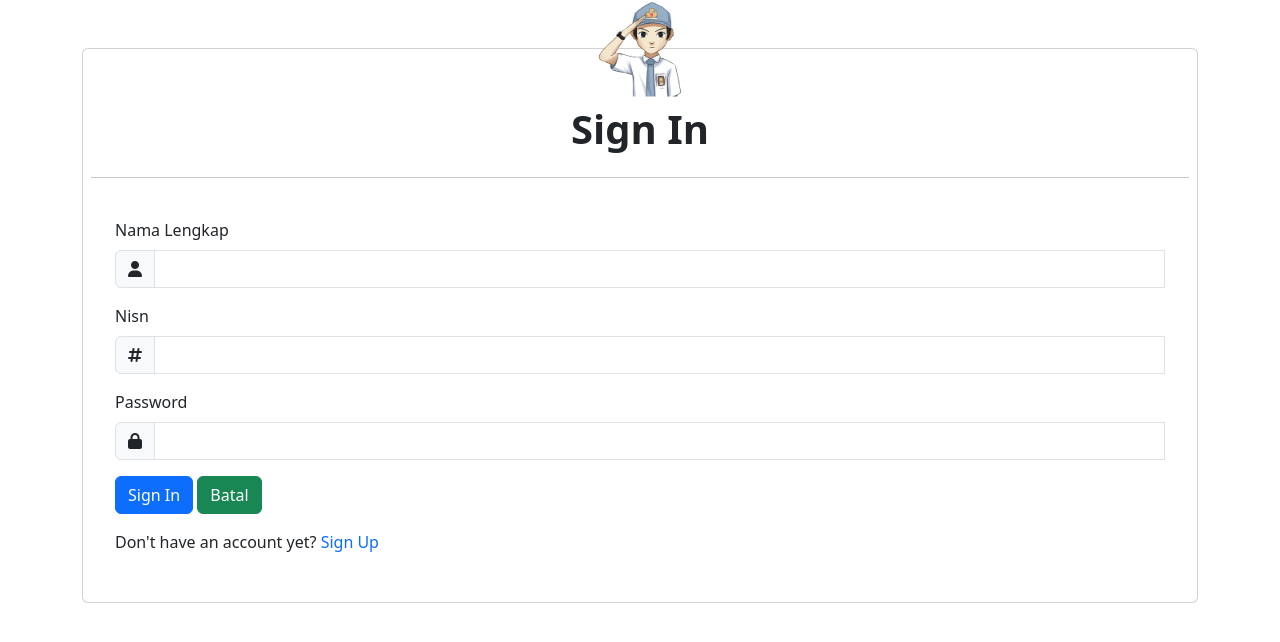
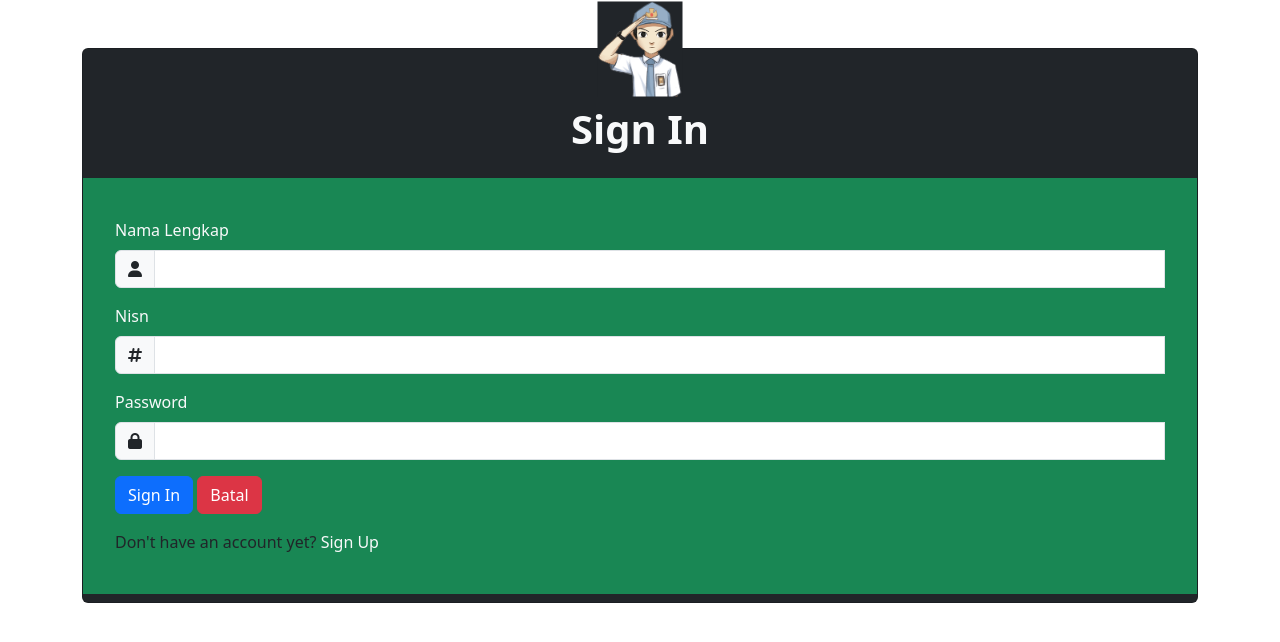
Before and after one commit to tegar146/perpustakaan, a PHP site: page /sign/member/sign_in.php in a window 1280 px wide. Shown: the top 642 px of the page. Run offline with PHP 8.4, Linux system fonts and the light colour scheme; some libraries are stand-ins or nearby versions.

Commit message:
menambah warna pada login member

```diff
--- a/sign/member/sign_in.php
+++ b/sign/member/sign_in.php
@@ -44,16 +44,16 @@ if(isset($_POST["signIn"]) ) {
      <script src="https://kit.fontawesome.com/de8de52639.js" crossorigin="anonymous"></script>
      <title>Sign In || Member</title>
     </head>
-  <body>
+  <body class="">
   <div class="container">
-    <div class="card p-2 mt-5">
-      <div class="position-absolute top-0 start-50 translate-middle">
+    <div class="card p-2 mt-5 bg-dark">
+      <div class="position-absolute top-0 start-50 translate-middle bg-dark">
         <img src="../../assets/siswa.png" alt="admin" width="85px">
       </div>
-      <h1 class="pt-5 text-center fw-bold">Sign In</h1>
+      <h1 class="pt-5 text-center fw-bold bg-dark text-light">Sign In</h1>
       <hr>
-    <form action="" method="post" class="row g-3 p-4 needs-validation" novalidate>
-    <label for="validationCustom01" class="form-label">Nama Lengkap</label>
+    <form action="" method="post" class="row g-3 p-4 needs-validation bg-success" novalidate>
+    <label for="validationCustom01" class="form-label text-light">Nama Lengkap</label>
   <div class="input-group mt-0">
     <span class="input-group-text" id="basic-addon1"><i class="fa-solid fa-user"></i></span>
     <input type="text" class="form-control" name="nama" id="validationCustom01" required>
@@ -61,7 +61,7 @@ if(isset($_POST["signIn"]) ) {
         Masukkan nama anda!
     </div>
   </div>
-    <label for="validationCustom01" class="form-label">Nisn</label>
+    <label for="validationCustom01" class="form-label text-light">Nisn</label>
   <div class="input-group mt-0">
     <span class="input-group-text" id="basic-addon1"><i class="fa-solid fa-hashtag"></i></span>
     <input type="number" class="form-control" name="nisn" id="validationCustom01" required>
@@ -69,7 +69,7 @@ if(isset($_POST["signIn"]) ) {
         Masukkan Nisn anda!
     </div>
   </div>
-  <label for="validationCustom02" class="form-label">Password</label>
+  <label for="validationCustom02" class="form-label text-light">Password</label>
   <div class="input-group mt-0">
     <span class="input-group-text" id="basic-addon1"><i class="fa-solid fa-lock"></i></span>
     <input type="password" class="form-control" id="validationCustom02" name="password" required>
@@ -79,9 +79,9 @@ if(isset($_POST["signIn"]) ) {
   </div>
   <div class="col-12">
     <button class="btn btn-primary" type="submit" name="signIn">Sign In</button>
-    <a class="btn btn-success" href="../link_login.html">Batal</a>
+    <a class="btn btn-danger" href="../link_login.html">Batal</a>
   </div>
-  <p>Don't have an account yet? <a href="sign_up.php" class="text-decoration-none text-primary">Sign Up</a></p>
+  <p>Don't have an account yet? <a href="sign_up.php" class="text-decoration-none text-light">Sign Up</a></p>
 </form>
 </div>
 <?php if(isset($error)) : ?>
```
